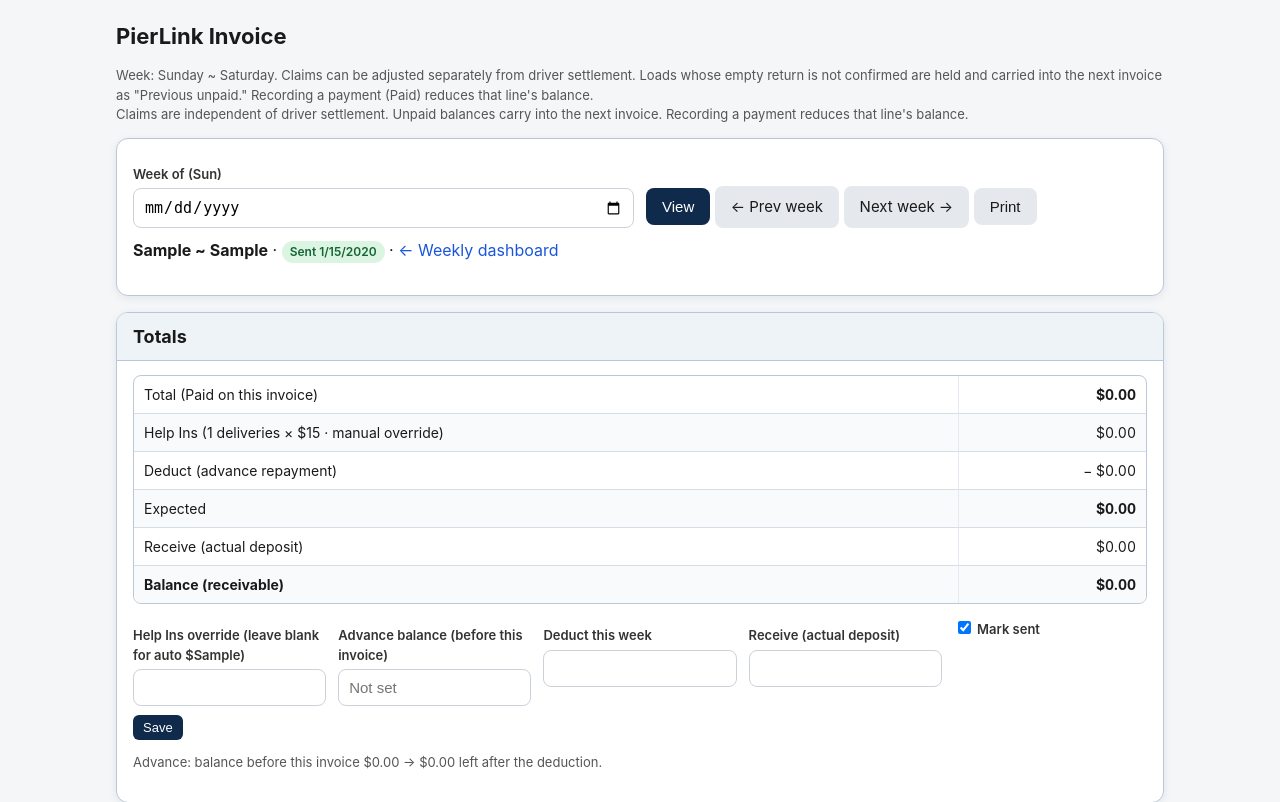
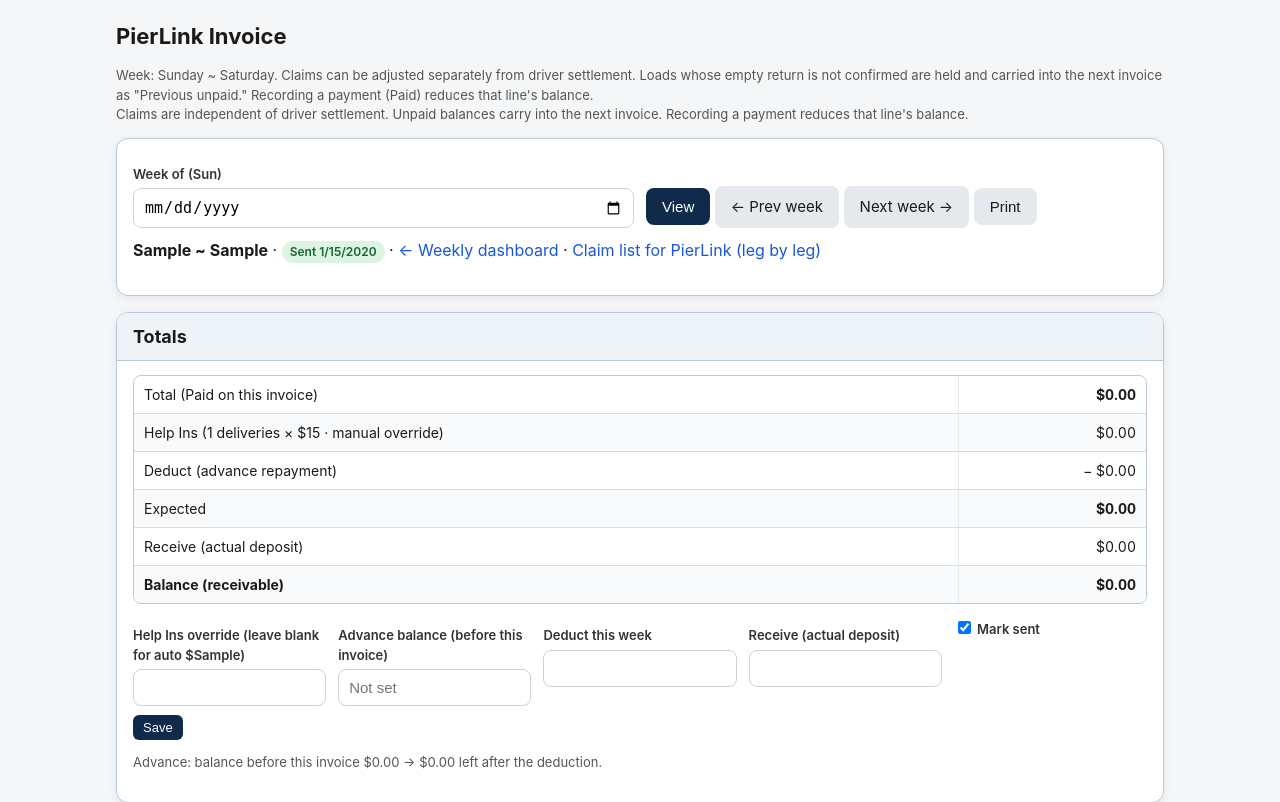
Before and after one commit to snltruckingusa/snl-trucking-portal, a Node server app: template views/invoice.ejs in a window 1280 px wide. Shown: the part 54-856 px from the top of the page. Run offline with Node 20, Linux system fonts and the light colour scheme; the template is opened without the code that fills it: most values are stand-ins (such as "Sample title", 1, 10 or a date in 2020).

Commit message:
Invoice view: views/invoice.ejs

```diff
--- a/views/invoice.ejs
+++ b/views/invoice.ejs
@@ -47,7 +47,7 @@ Claims are independent of driver settlement. Unpaid balances carry into the next
       <button class="btn secondary" type="button" onclick="window.print()">Print</button></div>
   </form>
   <p style="margin-top:10px"><b><%= weekISO %> ~ <%= weekEndISO %></b><% if (week.sent_at) { %> · <span class="badge good">Sent <%= new Date(week.sent_at).toLocaleDateString() %></span><% } %>
-  <% if (view === 'home') { %> · <a href="/invoice?week=<%= weekISO %>&driver=all">Full invoice view (all drivers)</a><% } else { %> · <a href="/invoice?week=<%= weekISO %>">← Weekly dashboard</a><% } %></p>
+  <% if (view === 'home') { %> · <a href="/invoice?week=<%= weekISO %>&driver=all">Full invoice view (all drivers)</a><% } else { %> · <a href="/invoice?week=<%= weekISO %>">← Weekly dashboard</a><% } %> · <a href="/invoice/claim-list?week=<%= weekISO %>">Claim list for PierLink (leg by leg)</a></p>
 </div>
 
 <% if (view === 'home') { %>
@@ -161,6 +161,7 @@ Claims are independent of driver settlement. Unpaid balances carry into the next
       <div class="form-row">
         <div><label>Description</label><input name="description"></div>
         <div><label>Rate</label><input name="rate" type="number" step="0.01" value="0"></div>
+        <div><label>Return</label><input name="return_fee" type="number" step="0.01" value="0"></div>
         <div><label>Prepull</label><input name="prepull" type="number" step="0.01" value="0"></div>
         <div><label>Reefer</label><input name="reefer" type="number" step="0.01" value="0"></div>
         <div><label>Detent</label><input name="detention" type="number" step="0.01" value="0"></div>
```
